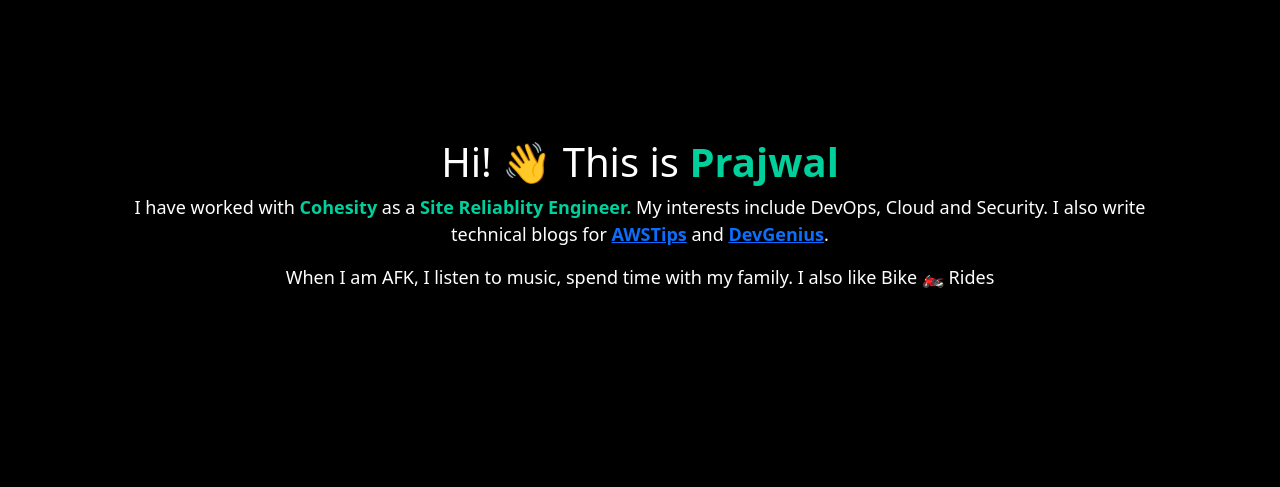
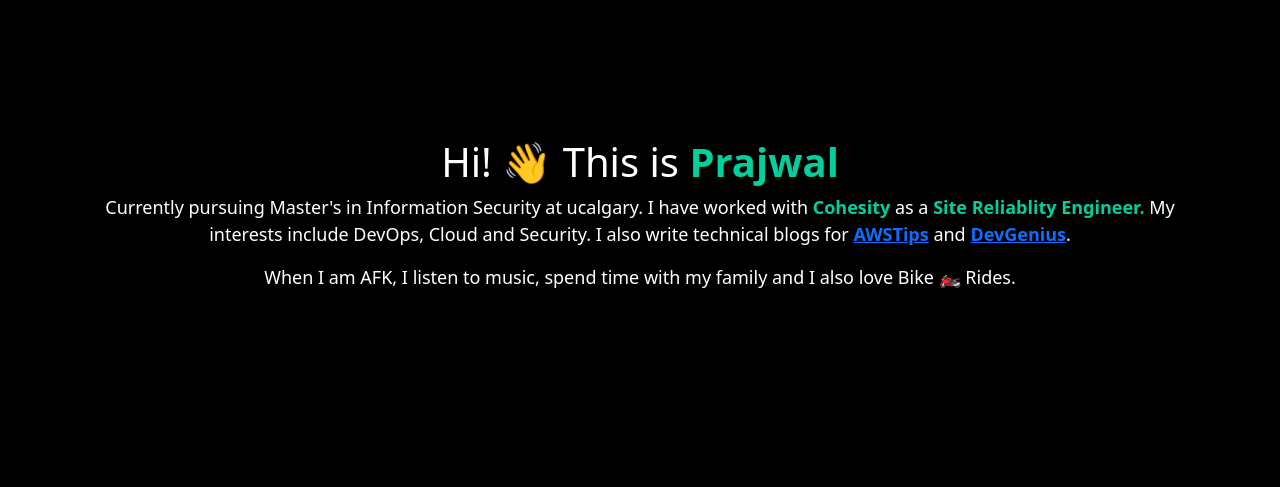
Before and after one commit to Prajwalmithun/fportfolio, a Flask app: page / in a window 1280 px wide. Shown: the part 182-669 px from the top of the page. Run offline with Flask 2, Linux system fonts and the light colour scheme.

Commit message:
updated index

```diff
--- a/templates/index.html
+++ b/templates/index.html
@@ -38,12 +38,13 @@
     <div class="intro" id="intro">
     <h1> Hi! 👋 This is <b class="b-green " "> Prajwal</b>  </h1>
                     <p style="font-size: large; ">
+                        Currently pursuing Master's in Information Security at ucalgary.
                         I have worked with <b class="b-green ">Cohesity</b> as a <b class=" b-green ">Site Reliablity Engineer.</b> My interests include DevOps, Cloud and Security. I also write technical blogs for <b class=" b-green "><a href="https://awstip.com/" target="_blank" rel="noopener noreferrer">AWSTips</a></b> and
                         <b class=" b-green "><a href="https://blog.devgenius.io/" target="_blank" rel="noopener noreferrer">DevGenius</a></b>.
 
                     </p>
                     <p style="font-size: large; ">
-                        When I am AFK, I listen to music, spend time with my family. I also like Bike 🏍️ Rides
+                        When I am AFK, I listen to music, spend time with my family and I also love Bike 🏍️ Rides.
                     </p>
                 </div>
 
@@ -154,6 +155,7 @@
     <div id="images">
     <img src="{{url_for( 'static',filename='images/shoedog.jpeg' )}}">
     <img src="{{url_for( 'static',filename='images/atomichabits.jpeg' )}}">
+    <img src="{{url_for( 'static',filename='images/think_like_a_monk.jpeg' )}}">
 </div>
 
 </div>
```
Also changed, not shown: static/images/think_like_a_monk.jpeg (added).
